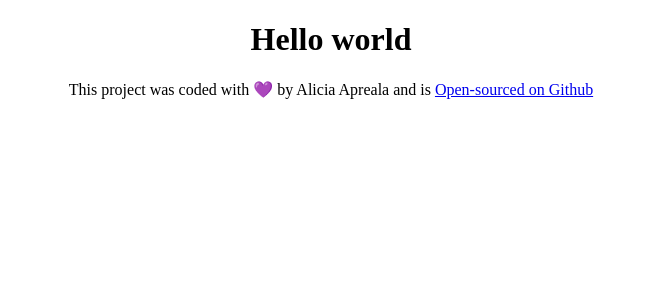
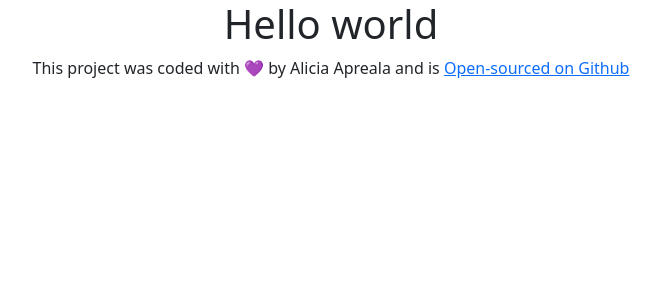
Before and after one commit to Aliciaasmbc/react-weather-app-final, a React (Create React App) app: page / in a window 1280 px wide. Shown: the top 300 px of the page, without its empty margins (309-970 px from the left). Built offline with nearby package versions, Linux system fonts and the light colour scheme.

Commit message:
added bootstrap to project

```diff
--- a/package.json
+++ b/package.json
@@ -6,6 +6,7 @@
     "@testing-library/jest-dom": "^5.17.0",
     "@testing-library/react": "^13.4.0",
     "@testing-library/user-event": "^13.5.0",
+    "bootstrap": "^5.3.2",
     "react": "^18.2.0",
     "react-dom": "^18.2.0",
     "react-scripts": "5.0.1",
--- a/src/App.js
+++ b/src/App.js
@@ -1,10 +1,14 @@
 import React from "react";
+import "bootstrap/dist/css/bootstrap.css";
+
 import "./App.css";
 
 export default function App() {
   return (
     <div className="App">
+      <div className="container">
         <h1>Hello world </h1>
+
         <p>
           {" "}
           This project was coded with 💜 by Alicia Apreala and is{" "}
@@ -17,5 +21,6 @@ export default function App() {
           </a>
         </p>
       </div>
+    </div>
   );
 }
```
Also changed, not shown: 1 other file (tests, documents, lock files or other folders). Lines whose indentation alone changed are shown as unchanged.
